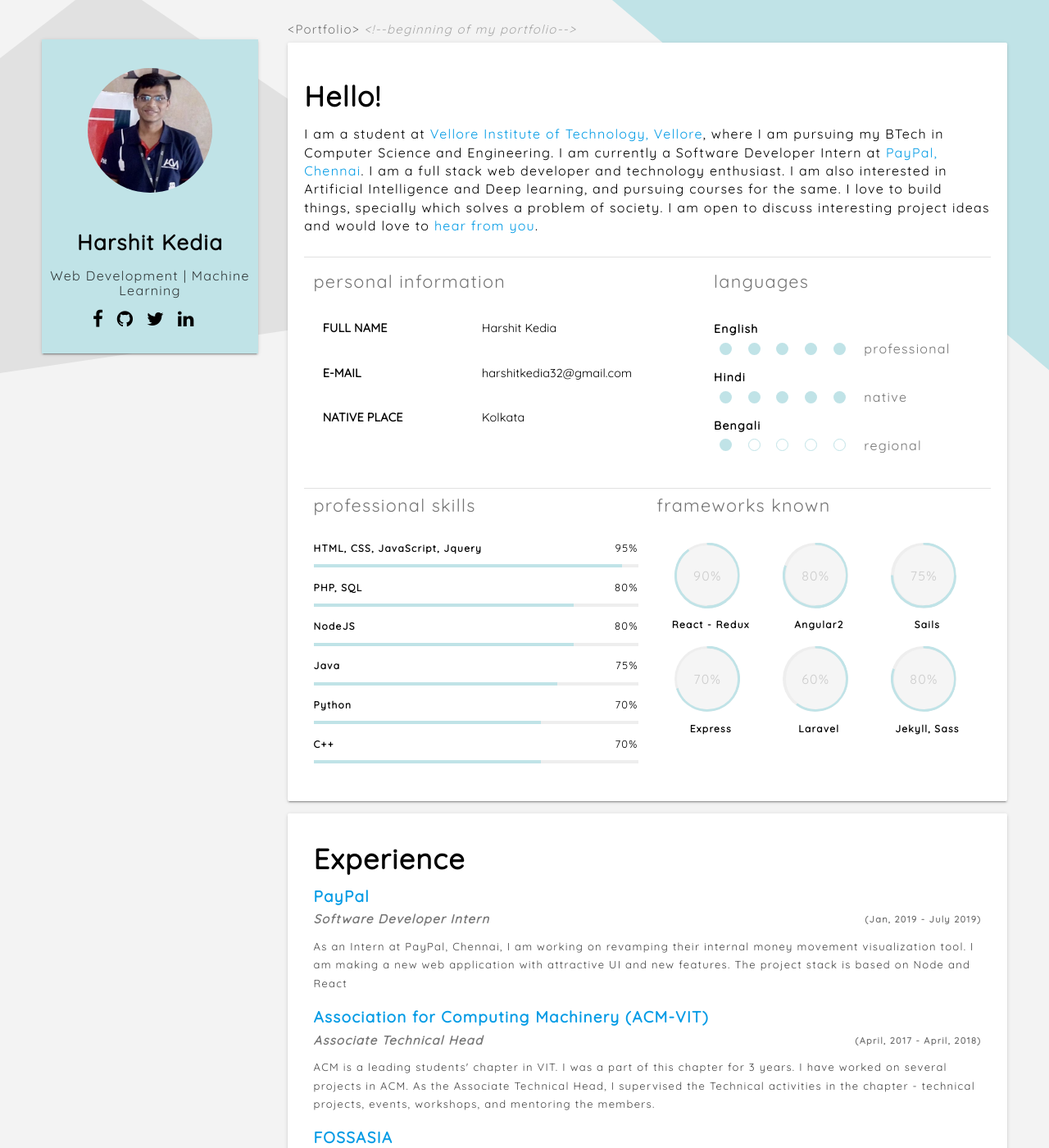
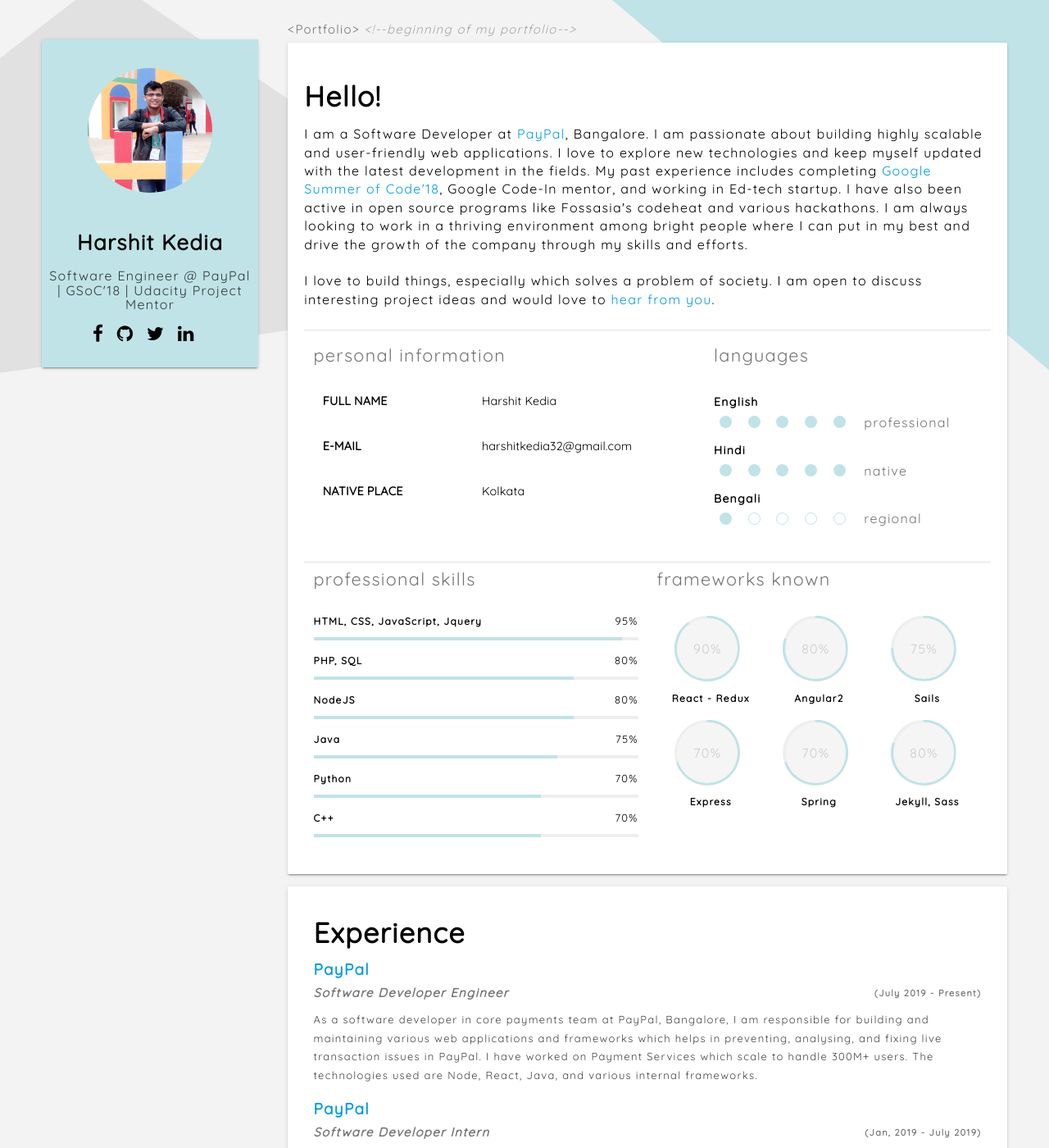
Before and after one commit to hkedia321/hkedia321.github.io, a Jekyll site: the page built from index.html, in a window 1280 px wide and 1400 px high. Shown: the whole window at 82% size. Built offline with Jekyll 4.4.1, drawn with Linux system fonts in a browser that asks for light colours; comment, search, counter and statistics services are not loaded; some of the changed text lies outside the part shown.

Commit message:
update profile

```diff
--- a/_data/experience.yml
+++ b/_data/experience.yml
@@ -1,9 +1,17 @@
+- name: PayPal
+  link: https://paypal.com
+  position: Software Developer Engineer
+  year: July 2019 - Present
+  description: "As a software developer in core payments team at PayPal, Bangalore, I am responsible for building and maintaining various web applications
+  and frameworks which helps in preventing, analysing, and fixing live transaction issues in PayPal. I have worked on Payment Services which scale to handle
+  300M+ users. The technologies used are Node, React, Java, and various internal frameworks."
+
 - name: PayPal
   link: https://paypal.com
   position: Software Developer Intern
   year: Jan, 2019 - July 2019
-  description: "As an Intern at PayPal, Chennai, I am working on revamping their internal money movement visualization tool. I am making a new
-  web application with attractive UI and new features. The project stack is based on Node and React"
+  description: "As an Intern at PayPal, Chennai, I worked on revamping their internal transaction visualization web application. I made a new
+  web application with attractive UI and new features. The project stack was based on Node, React and various internal frameworks."
 
 - name: Association for Computing Machinery (ACM-VIT)
   link: http://acmvit.in
--- a/_data/frameworks.yml
+++ b/_data/frameworks.yml
@@ -10,9 +10,9 @@
 - name: Express
   rate: 70
   rateComplement: 30
-- name: Laravel
-  rate: 60
-  rateComplement: 40
+- name: Spring
+  rate: 70
+  rateComplement: 30
 - name: Jekyll, Sass
   rate: 80
   rateComplement: 20
--- a/_includes/footer.html
+++ b/_includes/footer.html
@@ -34,12 +34,12 @@
 			alert("Please fill in all the Details");
 		}
 			// parameters: service_id, template_id, template_parameters
-			emailjs.send("gmail","harshitkedia_techwebsite",{name: name, email: email, message: msg})
+			emailjs.send("gmail2","harshitkedia_techwebsite",{name: name, email: email, message: msg})
 			.then(function(response) {
 				alert("Thank you for contacting me! I will reach out to you soon.")
 				console.log("SUCCESS. status=%d, text=%s", response.status, response.text);
 			}, function(err) {
-				alert("Error! Couldn't send message. Please try later.")
+				alert("Error! Couldn't send message. Please try later or say hi to me on harshitkedia32@gmail.com")
 				console.log("FAILED. error=", err);
 			});
 		}
--- a/index.html
+++ b/index.html
@@ -13,9 +13,9 @@ personal_details:
       <div class="col s10 offset-s1 m3 profile-card-col">
         <div class="profile-card card center" id="profile-card">
           <div class="profile-upper-div">
-            <img src="/assets/images/profile.jpg" alt="Harshit Kedia" class="profile-pic circle responsive-img" />
+            <img src="/assets/images/gdd.jpeg" alt="Harshit Kedia" class="profile-pic circle responsive-img" />
             <h1 class="name">Harshit Kedia</h1>
-            <h5 class="role">Web Development | Machine Learning</h5>
+            <h5 class="role">Software Engineer @ PayPal | GSoC'18 | Udacity Project Mentor</h5>
             <div class="social-links-div center">
               <span class="social-link-span">
                 <a href="https://www.facebook.com/hkedia32" target="_blank">
@@ -33,7 +33,7 @@ personal_details:
                 </a>
               </span>
               <span class="social-link-span">
-                <a href="https://www.linkedin.com/in/harshit-kedia-7abb7b108/" target="_blank">
+                <a href="https://www.linkedin.com/in/hkedia321/" target="_blank">
                   <i class="fa fa-linkedin" aria-hidden="true"></i>
                 </a>
               </span>
@@ -55,10 +55,17 @@ personal_details:
           <section class="bottom-border">
             <h4 class="bold">Hello!</h4>
             <p>
-              I am a student at <a href="https://vit.ac.in" target="_blank">Vellore Institute of Technology, Vellore</a>, where I am pursuing my BTech in Computer Science and Engineering.
-              I am currently a Software Developer Intern at <a href="https://www.paypal.com/us/home" target="_blank">PayPal, Chennai</a>.
-              I am a full stack web developer and technology enthusiast. I am also interested in Artificial Intelligence and Deep learning, and pursuing courses for the same.
-              I love to build things, specially which solves a problem of society. I am open to discuss interesting project ideas and would love to <a onclick="$('html, body').animate({scrollTop: $('#contact').offset().top}, 500);" href="#">hear from you</a>.
+                I am a Software Developer at <a href="https://www.paypal.com/us/home" target="_blank">PayPal</a>, Bangalore.
+                I am passionate about building highly scalable and user-friendly web applications.
+                I love to explore new technologies and keep myself updated with the latest development in the fields.
+                My past experience includes completing <a href="https://summerofcode.withgoogle.com/archive/2018/projects/5664757726052352/" target="_blank">Google Summer of Code'18</a>, Google Code-In mentor, and working in Ed-tech startup.
+                I have also been active in open source programs like Fossasia's codeheat and various hackathons.
+                I am always looking to work in a thriving environment among bright people where I can put in my best and drive the growth of the
+                company through my skills and efforts.
+                <br/><br/>
+                I love to build things, especially which solves a problem of society.
+                I am open to discuss interesting project ideas and would love to <a onclick="$('html, body').animate({scrollTop: $('#contact').offset().top}, 500);" href="#">hear from you</a>.
+
             </p>
           </section>
           <section class="bottom-border">
```
Also changed, not shown: assets/images/gdd.jpeg (added), 2 other files.
